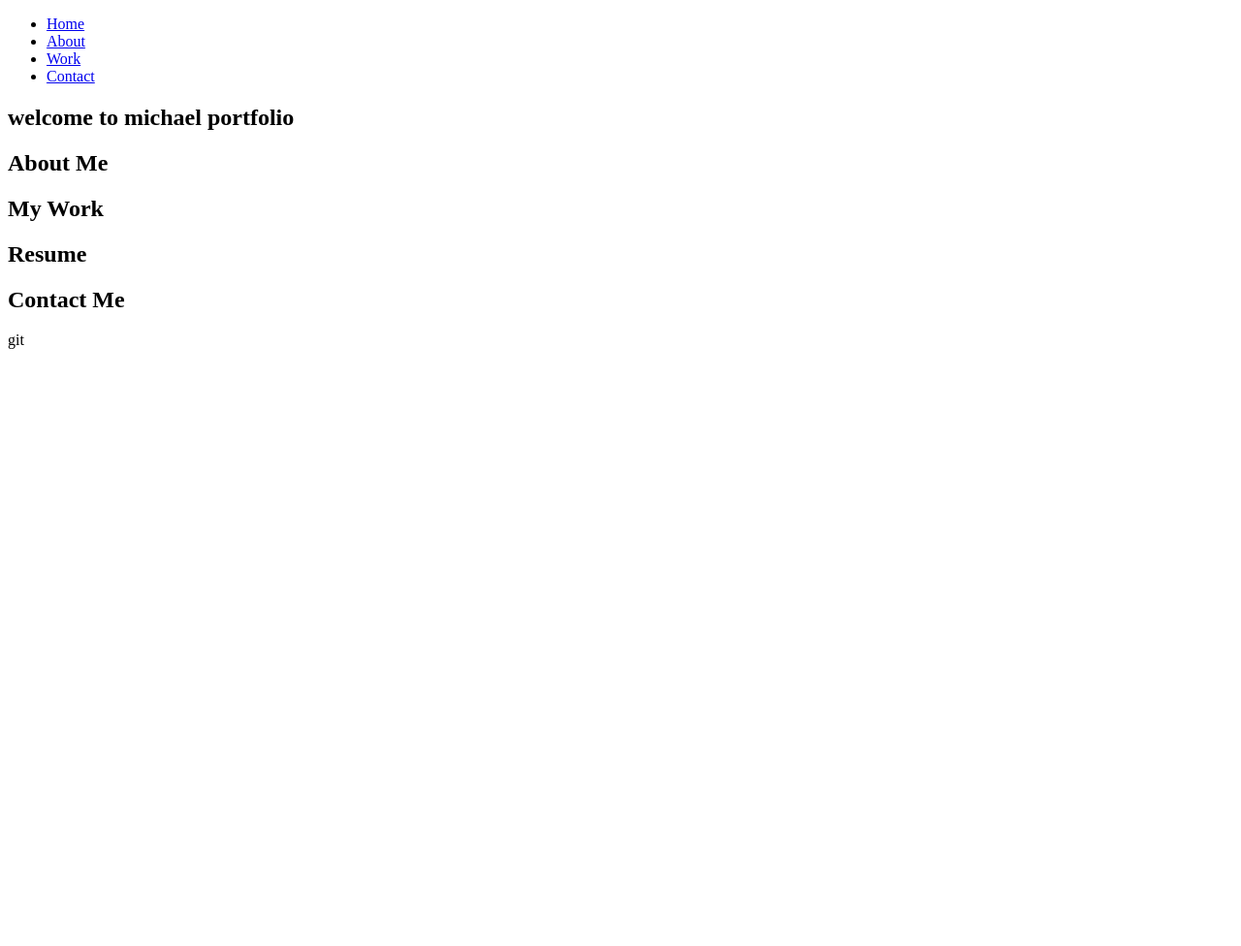
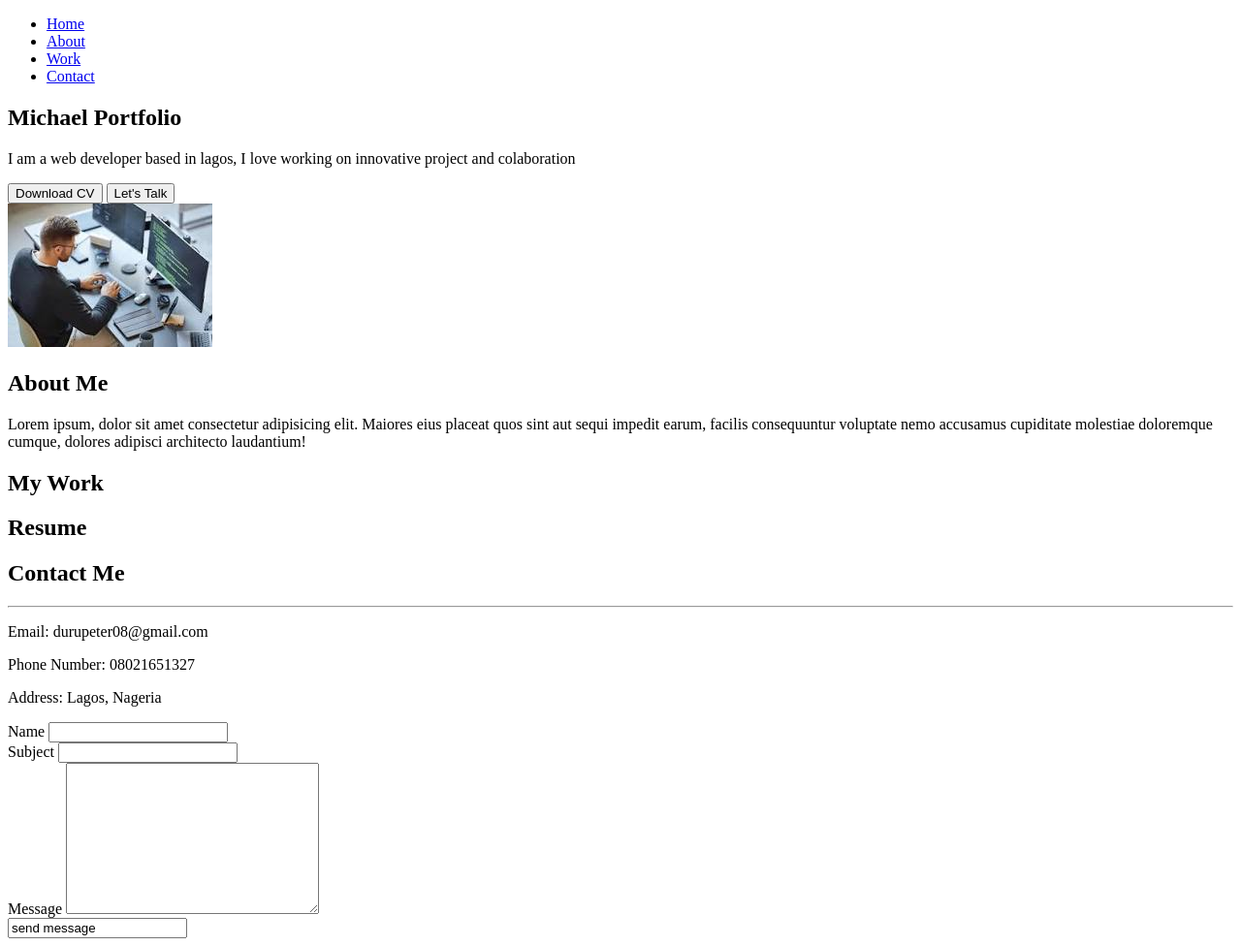
Before and after one commit to Mikealson08/peterson, a plain HTML site: page index.html in a window 1280 px wide. Shown: the whole page at 97% size. Before the commit the page ends 800 px from the top, so only its background shows below. Drawn offline with Linux system fonts and the light colour scheme.

Commit message:
added rolls and colum

```diff
--- a/index.html
+++ b/index.html
@@ -21,10 +21,19 @@
     <!-- main part -->
 <main>
     <section id="home">
-        <h2>welcome to michael portfolio</h2>
+        <div>
+            <h2>Michael Portfolio</h2>
+            <p>I am a web developer based in lagos, I love working on innovative project and colaboration</p>
+        </div>
+        <button>Download CV</button>
+        <button>Let's Talk</button>
+        <div>
+            <img src="./images/developer.jpeg" alt="michael picture">
+        </div>
     </section>
     <section id="about">
         <h2>About Me</h2>
+        <p>Lorem ipsum, dolor sit amet consectetur adipisicing elit. Maiores eius placeat quos sint aut sequi impedit earum, facilis consequuntur voluptate nemo accusamus cupiditate molestiae doloremque cumque, dolores adipisci architecto laudantium!</p>
     </section>
     <section id="work">
         <h2>My Work</h2>
@@ -33,7 +42,41 @@
         <h2>Resume</h2>
     </section>
     <section id="contact">
-        <h2>Contact Me</h2>
+        <div>
+            <h2>Contact Me</h2>
+            <hr>
+            <p>Email: durupeter08@gmail.com</p>
+            <p>Phone Number: 08021651327</p>
+            <p>Address: Lagos, Nageria</p>
+        </div>
+        <div>
+            <form action="">
+                <div>
+                    <label for="name">Name</label>
+                    <input type="text" name="name" id="name">
+                </div>
+            </form>
+        </div>
+        <div>
+            <form action="">
+                <div>
+                    <label for="subject">Subject</label>
+                    <input type="text" name="subject" id="Subject">
+                </div>
+            </form>
+        </div>
+        <div>
+            <form action="">
+                <div>
+                    <label for="message">Message</label>
+                    <textarea name="message" id="Message"
+                    cols="30" rows="10"></textarea>
+                </div>
+                <div>
+                    <input type="summit" value="send message">
+                </div>
+            </form>
+        </div>
     </section>
 
     </main>
@@ -41,4 +84,4 @@
     <!-- footer part -->
     <footer></footer>
 </body>
-</html>git
+</html>
```
